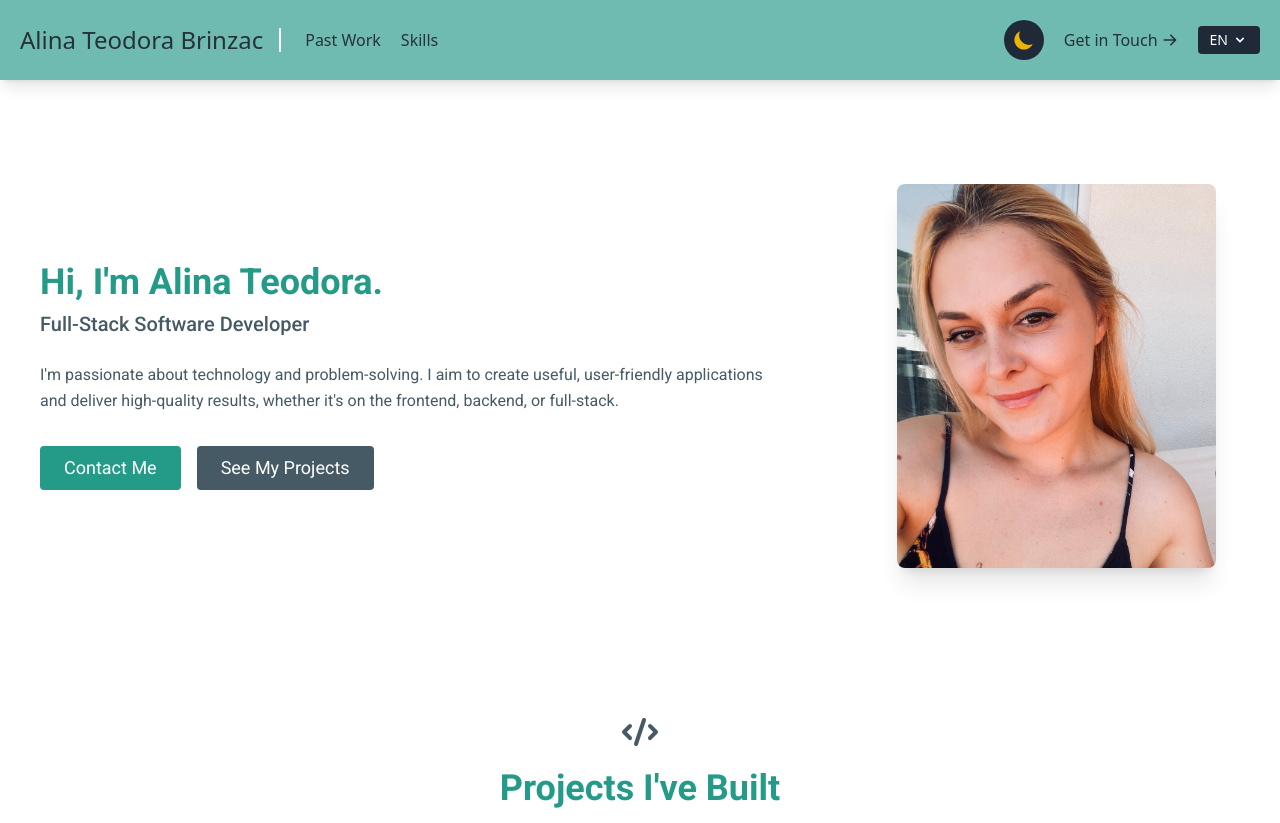
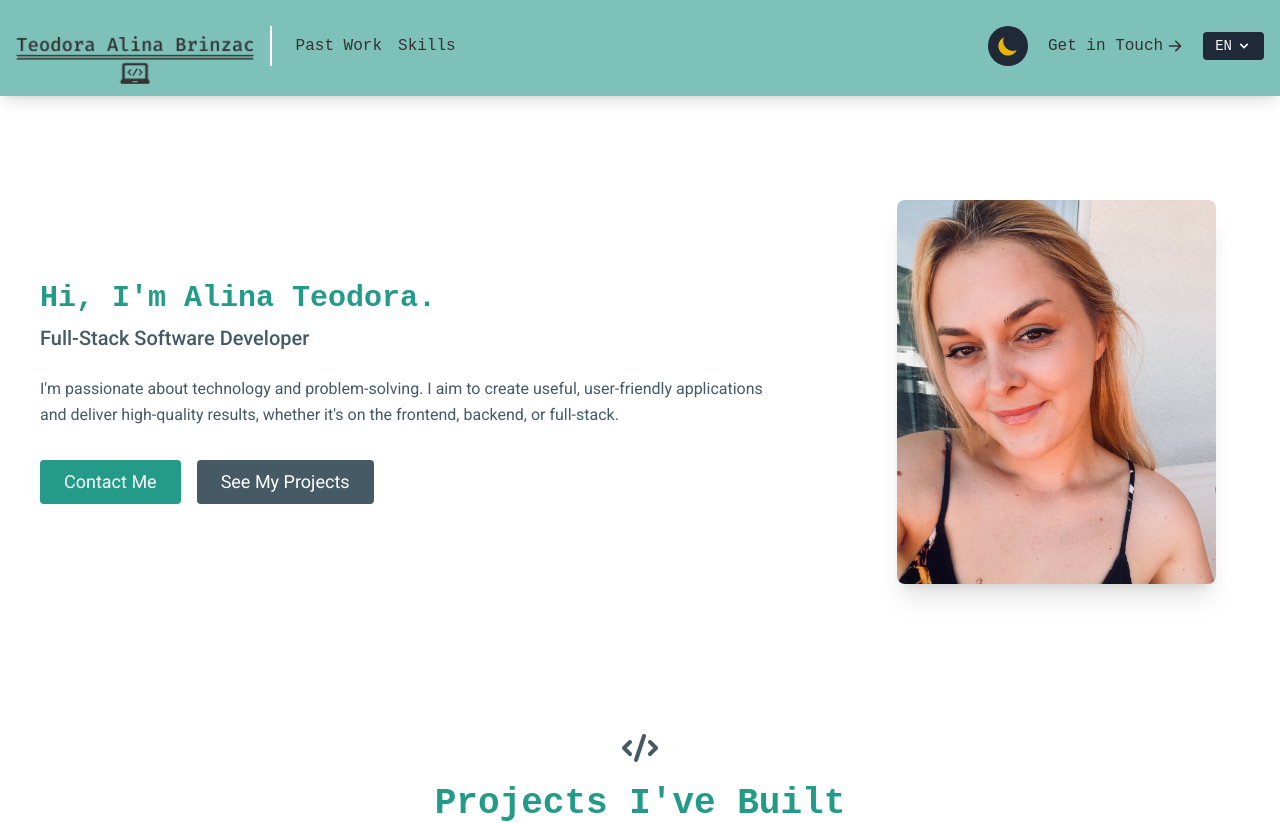
Before and after one commit to TeodoraAlina/portfolio-website, a React (Create React App) app in the folder my-portfolio/: page / in a window 1280 px wide. Shown: the top 823 px of the page. Built offline with nearby package versions, Linux system fonts and the light colour scheme; no server answers.

Commit message:
Add logo to navbar, adjust navbar background opacity and appy Fira Code font to headings and navlinks

```diff
--- a/my-portfolio/public/i18n/de.json
+++ b/my-portfolio/public/i18n/de.json
@@ -16,7 +16,6 @@
     "findMeOn": "Sie finden mich auch auf diesen Plattformen:"
   },
   "navbar": {
-    "name": "Alina Teodora Brinzac",
     "pastWork": "Projekte",
     "skills": "Fähigkeiten",
     "getInTouch": "Kontakt"
--- a/my-portfolio/public/i18n/en.json
+++ b/my-portfolio/public/i18n/en.json
@@ -16,7 +16,6 @@
     "findMeOn": "You can also find me on these platforms:"
   },
   "navbar": {
-    "name": "Alina Teodora Brinzac",
     "pastWork": "Past Work",
     "skills": "Skills",
     "getInTouch": "Get in Touch"
--- a/my-portfolio/public/i18n/ro.json
+++ b/my-portfolio/public/i18n/ro.json
@@ -16,7 +16,6 @@
     "findMeOn": "Mă poți găsi și pe aceste platforme:"
   },
   "navbar": {
-    "name": "Alina Teodora Brinzac",
     "pastWork": "Proiecte",
     "skills": "Abilități",
     "getInTouch": "Contact"
--- a/my-portfolio/src/App.js
+++ b/my-portfolio/src/App.js
@@ -12,7 +12,7 @@ function App() {
   return (
     <ThemeProvider>
       <div className="App">
-        <main className='text-textPrimary bg-accent body-font'>
+        <main className='text-textPrimary bg-accent'>
           <NavBar />
           <About />
           <Projects />
--- a/my-portfolio/src/components/About.js
+++ b/my-portfolio/src/components/About.js
@@ -37,8 +37,8 @@ export default function About() {
           style={slideInFromLeft}
           className="lg:flex-grow md:w-1/2 lg:pr-24 md:pr-16 flex flex-col md:items-start md:text-left mb-16 md:mb-0 items-center text-center"
         >
-          <h2 className="title-font sm:text-4xl text-3xl mb-4 font-extrabold text-darkerPrimary">
-            <span className="block text-3xl sm:text-4xl font-extrabold">
+          <h2 className="title-font sm:text-4xl text-3xl mb-4 text-darkerPrimary">
+            <span className="block text-3xl sm:text-4xl md:text-3xl font-extrabold font-fira-code">
               {t('about.greeting')}
             </span>
             <span className="block text-lg sm:text-xl font-medium text-darkerSecondary mt-2">
--- a/my-portfolio/src/components/CollaborativeProjects.js
+++ b/my-portfolio/src/components/CollaborativeProjects.js
@@ -20,7 +20,7 @@ export default function CollaborativeProjects() {
       <div className="container px-5 py-10 mx-auto text-center lg:px-40">
         <animated.div ref={headerRef} style={headerAnimation} className="flex flex-col w-full mb-20">
           <CodeIcon className="mx-auto inline-block w-10 mb-4 text-darkerSecondary" />
-          <h1 className="sm:text-4xl text-3xl font-extrabold title-font mb-4 text-darkerPrimary">
+          <h1 className="sm:text-4xl text-3xl font-semibold title-font mb-4 text-darkerPrimary font-fira-code">
             {t('collaborativeProjects.header')}
           </h1>
           <p className="lg:w-2/3 mx-auto leading-relaxed text-darkerSecondary mt-2">
--- a/my-portfolio/src/components/Contact.js
+++ b/my-portfolio/src/components/Contact.js
@@ -45,7 +45,7 @@ export default function Contact() {
           </div>
         </div>
         <div className="lg:w-1/3 md:w-1/2 flex flex-col md:ml-auto w-full md:py-8 mt-8 md:mt-0 bg-darkerSecondary shadow-lg rounded-lg p-8">
-          <h2 className="text-primary text-3xl mb-4 font-semibold title-font">
+          <h2 className="text-primary text-3xl mb-4 font-semibold title-font font-fira-code">
             {t('contact.getInTouch')}
           </h2>
           <p className="leading-relaxed mb-6 text-secondary">
--- a/my-portfolio/src/components/NavBar.js
+++ b/my-portfolio/src/components/NavBar.js
@@ -1,11 +1,13 @@
-import React, { useState, useEffect, useRef, useCallback } from "react";
+import React, { useState, useEffect, useRef, useCallback, useContext } from "react";
 import { ArrowRightIcon, MenuIcon, XIcon } from "@heroicons/react/solid";
 import ThemeToggle from "./ThemeToggle";
 import LanguageSwitcher from "./LanguageSwitcher";
 import { useTranslation } from 'react-i18next';
+import ThemeContext from '../context/ThemeContext';
 
 export default function Navbar() {
   const { t } = useTranslation();
+  const { theme } = useContext(ThemeContext);
   const [isOpen, setIsOpen] = useState(false);
   const menuRef = useRef(null);
 
@@ -33,14 +35,20 @@ export default function Navbar() {
   }, [handleClickOutside]);
 
   return (
-    <header className="bg-primary md:sticky top-0 z-10 shadow-lg">
-      <div ref={menuRef} className="w-full max-w-7xl mx-auto flex flex-wrap p-5 flex-col md:flex-row items-center">
+    <header
+      className={`md:sticky top-0 z-10 shadow-lg bg-navbar font-fira-code`}
+    >
+      <div ref={menuRef} className="w-full max-w-7xl mx-auto flex flex-wrap p-4 pt-2 pb-3 flex-col md:flex-row items-center">
         <div className="flex justify-between w-full md:w-auto items-center">
           <a
             href="#about"
-            className="title-font font-medium text-textPrimary mb-0 text-2xl"
+            className="title-font font-medium text-textPrimary mb-0 text-xl pt-4 md:pt-7"
             aria-label={t('navbar.name')}>
-            {t('navbar.name')}
+            <img
+              src={theme === 'dark' ? '/assets/logo-dark.png' : '/assets/logo.png'}
+              alt="Logo"
+              className="h-10 md:h-12 object-contain"
+            />
           </a>
           <div className="flex items-center md:hidden">
             <ThemeToggle />
@@ -54,8 +62,8 @@ export default function Navbar() {
           </div>
         </div>
         <nav className={`md:flex flex-grow items-center text-textPrimary ${isOpen ? 'block' : 'hidden'} md:block`}>
-          <div className="flex flex-col md:flex-row md:mr-auto md:ml-4 md:pl-6 md:border-l-2 md:border-accent md:space-x-5 space-y-2 md:space-y-0">
-            <a href="#projects" className="hover:text-textHover transition duration-300 ease-in-out hover-scale md:mt-0 mt-4" onClick={closeMenuOnLinkClick}>
+          <div className="flex flex-col md:flex-row md:mr-auto md:ml-4 md:pl-6 md:border-l-2 md:border-accent md:h-10 md:items-center md:space-x-4 space-y-2 md:space-y-0">
+            <a href="#projects" className="hover:text-textHover transition duration-300 ease-in-out hover-scale md:mt-0 mt-2" onClick={closeMenuOnLinkClick}>
               {t('navbar.pastWork')}
             </a>
             <a href="#skills" className="hover:text-textHover transition duration-300 ease-in-out hover-scale" onClick={closeMenuOnLinkClick}>
--- a/my-portfolio/src/components/Projects.js
+++ b/my-portfolio/src/components/Projects.js
@@ -20,7 +20,7 @@ export default function Projects() {
       <div className="container px-5 py-10 mx-auto text-center lg:px-40">
         <animated.div ref={headerRef} style={headerAnimation} className="flex flex-col w-full mb-20">
           <CodeIcon className="mx-auto inline-block w-10 mb-4 text-darkerSecondary" />
-          <h1 className="sm:text-4xl text-3xl font-extrabold title-font mb-4 text-darkerPrimary">
+          <h1 className="sm:text-4xl text-3xl font-semibold title-font mb-4 text-darkerPrimary font-fira-code">
             {t('projects.header')}
           </h1>
           <p className="lg:w-2/3 mx-auto leading-relaxed text-darkerSecondary mt-2">
--- a/my-portfolio/src/components/Skills.js
+++ b/my-portfolio/src/components/Skills.js
@@ -16,7 +16,7 @@ export default function Skills() {
       <div className="container px-5 py-10 mx-auto">
         <animated.div ref={headerRef} style={headerAnimation} className="text-center mb-20">
           <ChipIcon className="w-10 inline-block mb-4 text-darkerSecondary" />
-          <h1 className="sm:text-4xl text-3xl font-medium title-font text-darkerPrimary mb-6">
+          <h1 className="sm:text-4xl text-3xl font-semibold title-font text-darkerPrimary mb-6 font-fira-code">
             {t('skills.header')}
           </h1>
           <p className="text-base leading-relaxed xl:w-2/4 lg:w-3/4 mx-auto text-darkerSecondary">
--- a/my-portfolio/src/index.css
+++ b/my-portfolio/src/index.css
@@ -1,4 +1,5 @@
 @import url('https://fonts.googleapis.com/css2?family=Roboto:wght@400;500;700&display=swap');
+@import url('https://fonts.googleapis.com/css2?family=Fira+Code:wght@300..700&display=swap');
 @tailwind base;
 @tailwind components;
 @tailwind utilities;
@@ -37,12 +38,13 @@
     --color-primary: #6fbbb1;
     --color-secondary: #ECEFF1;
     --color-accent: #FFFFFF;
-    --color-textPrimary: #263238;
+    --color-textPrimary: #333333;
     --color-textHover: #37474F;
     --color-buttonHover: #3C6F66;
     --color-secondaryButtonHover: #B0BEC5;
     --color-darkerPrimary: #249a88;
     --color-darkerSecondary: #455A64;
+    --color-navbar: rgba(111, 187, 177, 0.9)
 }
 
 .dark {
@@ -55,4 +57,5 @@
     --color-secondaryButtonHover: #607D8B;
     --color-darkerPrimary: #6fbbb1;
     --color-darkerSecondary: #ECEFF1;
+    --color-navbar: rgba(36, 154, 136, 0.9)
 }
--- a/my-portfolio/tailwind.config.js
+++ b/my-portfolio/tailwind.config.js
@@ -9,7 +9,8 @@ module.exports = {
   theme: {
     extend: {
       fontFamily: {
-        'roboto': ['Roboto', 'sans-serif']
+        'roboto': ['Roboto', 'sans-serif'],
+        'fira-code': ['Fira-Code', 'monospace']
       },
       colors: {
         primary: {
@@ -38,7 +39,10 @@ module.exports = {
         },
         darkerSecondary: {
           DEFAULT: 'var(--color-darkerSecondary)'
-        }
+        },
+        navbar: {
+          DEFAULT: 'var(--color-navbar)'
+        },
       },
     },
   },
```
Also changed, not shown: my-portfolio/public/assets/logo-dark.png (added), my-portfolio/public/assets/logo.png (added).
